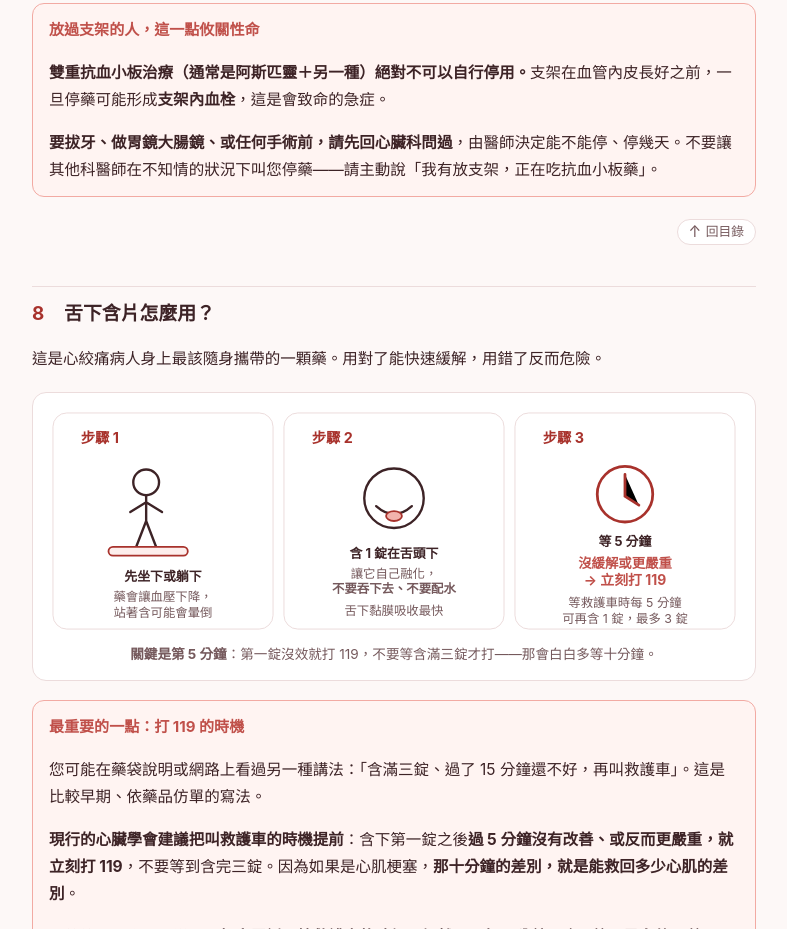
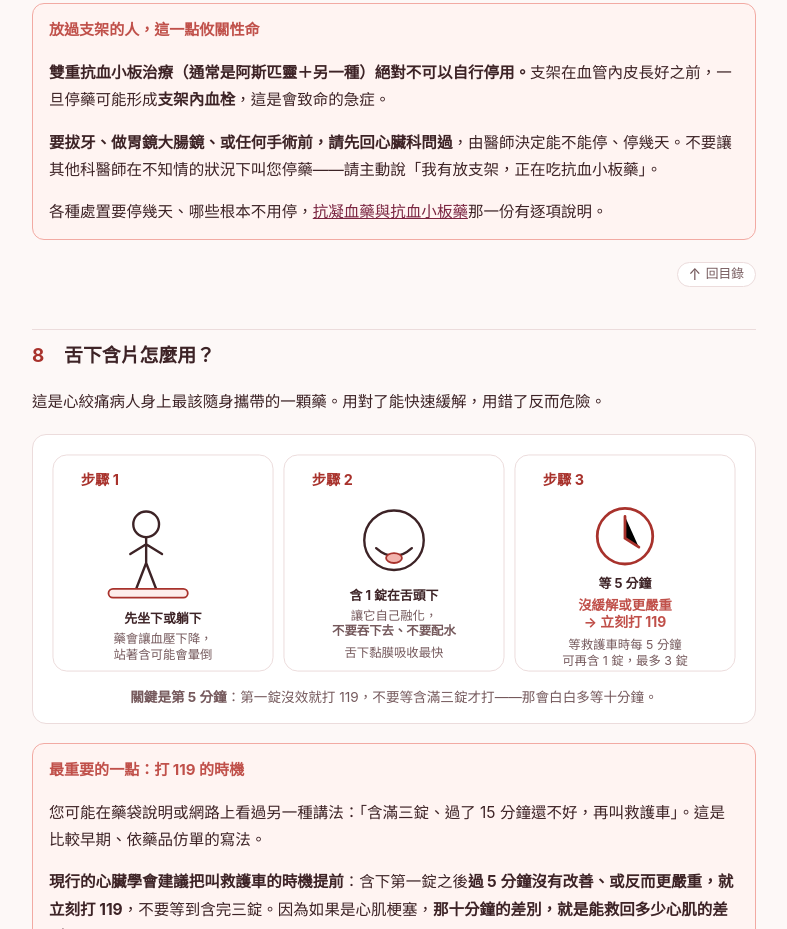
Before and after one commit to dissertlin/health-education, a plain HTML site: page angina/index.html in a window 1280 px wide. Shown: the part 8040-8969 px from the top of the page, without its empty margins (246-1033 px from the left). Drawn offline with Linux system fonts and the light colour scheme; no server answers.

Commit message:
心絞痛與心肌梗塞：停藥段落加入抗血小板藥詳細版連結
兩處談到拔牙、胃鏡大腸鏡與手術前要不要停藥的段落，各補一句連到
「抗凝血藥與抗血小板藥」詳細版的第 4 節（要開刀、拔牙或做檢查怎麼辦？），
該節有逐項的處置與停藥天數說明。

Co-Authored-By: Claude Opus 5 <noreply@anthropic.com>

```diff
--- a/angina/index.html
+++ b/angina/index.html
@@ -480,6 +480,7 @@
 <span class="t">放過支架的人，這一點攸關性命</span>
 <p><b>雙重抗血小板治療（通常是阿斯匹靈＋另一種）絕對不可以自行停用。</b>支架在血管內皮長好之前，一旦停藥可能形成<b>支架內血栓</b>，這是會致命的急症。</p>
 <p><b>要拔牙、做胃鏡大腸鏡、或任何手術前，請先回心臟科問過</b>，由醫師決定能不能停、停幾天。不要讓其他科醫師在不知情的狀況下叫您停藥——請主動說「我有放支架，正在吃抗血小板藥」。</p>
+<p>各種處置要停幾天、哪些根本不用停，<a href="../anticoag/#s4">抗凝血藥與抗血小板藥</a>那一份有逐項說明。</p>
 </div>
 
 <div class="totop"><a href="#top"><span>&#8593;</span>回目錄</a></div>
```
Also changed, not shown: mi/index.html (+1 -0 lines).
